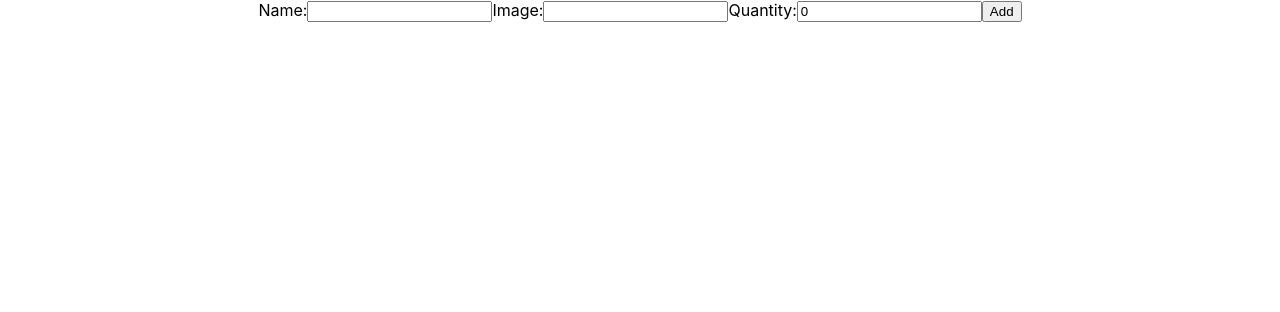
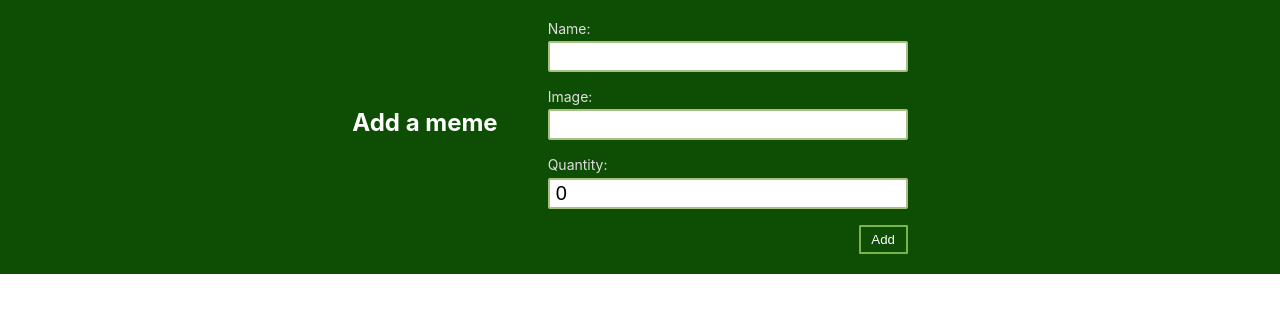
Before and after one commit to wln1-ah/meme-machine, a React (Create React App) app: page / in a window 1280 px wide. Shown: the top 312 px of the page. Built offline with nearby package versions, Linux system fonts and the light colour scheme.

Commit message:
spruced a few things up, adding CSS and reorganizing the template a bit

```diff
--- a/src/App.css
+++ b/src/App.css
@@ -2,31 +2,9 @@
   text-align: center;
 }
 
-.App-logo {
-  animation: App-logo-spin infinite 20s linear;
-  height: 40vmin;
+.App > ul {
+  list-style: none;
+  padding: 70px 50px;
+  margin: 0;
+  text-align: left;
 }
-
-.App-header {
-  background-color: #282c34;
-  min-height: 100vh;
-  display: flex;
-  flex-direction: column;
-  align-items: center;
-  justify-content: center;
-  font-size: calc(10px + 2vmin);
-  color: white;
-}
-
-.App-link {
-  color: #61dafb;
-}
-
-@keyframes App-logo-spin {
-  from {
-    transform: rotate(0deg);
-  }
-  to {
-    transform: rotate(360deg);
-  }
-}
--- a/src/App.js
+++ b/src/App.js
@@ -12,7 +12,7 @@ class App extends Component {
   render() {
     const inventory = this.state.inventory
       .map((meme, index) => (
-       <InventoryItem meme={meme}/>
+        <InventoryItem meme={meme} key={index} />
       ));
 
     return (
--- /dev/null
+++ b/src/components/AddInventory/AddInventory.css
@@ -0,0 +1,60 @@
+.add-inventory {
+    background-color: #0d4e04;
+    display: flex;
+    color: #fff;
+    align-items: center;
+    justify-content: center;
+}
+
+.add-inventory h2 {
+    margin-bottom: 50px;
+}
+
+.add-inventory form {
+    display: flex;
+    flex-direction: column;
+    padding: 20px;
+    align-items: center;
+    width: 100%;
+    max-width: 400px;
+    box-sizing: border-box;
+    margin-left: 30px;
+}
+
+.add-inventory label {
+    margin-bottom: 1em;
+    width: 100%;
+    display: block;
+}
+
+.add-inventory .label {
+    font-size: 14px;
+    color: #ddd;
+    text-align: left;
+    margin-bottom: .3em;
+}
+
+.add-inventory input {
+    width: 100%;
+    font-size: 20px;
+    padding: .1em .3em;
+    border-radius: 2px;
+    border: 2px solid #a8c081;
+    box-sizing: border-box;
+}
+
+.add-inventory button {
+    color: #fff;
+    border: 2px solid #78b447;
+    background-color: transparent;
+    align-self: flex-end;
+    padding: .4em .8em;
+    border-radius: 1px;
+    text-transform: capitalize;
+}
+
+.add-inventory button:focus {
+    outline: 0;
+    font-weight: bold;
+    box-shadow: 0 0 3px 2px #6780b3;
+}
--- a/src/components/AddInventory/AddInventory.js
+++ b/src/components/AddInventory/AddInventory.js
@@ -1,4 +1,5 @@
 import React, { Component } from 'react';
+import './AddInventory.css';
 
 class AddInventory extends Component {
   state = {
@@ -17,31 +18,34 @@ class AddInventory extends Component {
 
   render() {
     return (
+        <div className="add-inventory">
+            <h2>Add a meme</h2>
+
             <form onSubmit={(event) => this.handleSubmit(event)}>
                 <label>
-        Name:
+                    <div className="label">Name:</div>
                     <input
                         type="text"
                         value={this.state.name}
                         onChange={this.handleNameChange} />
                 </label>
                 <label>
-        Image:
-        <input type="text"
+                    <div className="label">Image:</div>
+                    <input
+                        type="text"
                         value={this.state.image}
-                onChange={this.handleImageChange}
-                />
+                        onChange={this.handleImageChange} />
                 </label>
                 <label>
-        Quantity:
+                    <div className="label">Quantity:</div>
                     <input
                         type="number"
                         value={this.state.quantity}
-            onChange={this.handleQuantityChange}
-            />
+                        onChange={this.handleQuantityChange} />
                 </label>
                 <button type="submit">Add</button>
             </form>
+        </div>
     );
   }
 
--- /dev/null
+++ b/src/components/InventoryItem/InventoryItem.css
@@ -0,0 +1,25 @@
+.inventory-item {
+    background-color: #fff;
+    box-shadow: 0 2px 5px #8f9c90;
+    max-width: 400px;
+
+    box-sizing: border-box;
+    padding: 45px 60px;
+
+    display: inline-block;
+    text-align: center;
+    border-radius: 3px;
+}
+
+.inventory-item > img {
+    max-width: 100%;
+}
+
+.inventory-item h3 {
+    margin-top: 0;
+    font-size: 28px;
+}
+
+.inventory-item .quantity {
+    float: right;
+}
--- a/src/components/InventoryItem/InventoryItem.js
+++ b/src/components/InventoryItem/InventoryItem.js
@@ -1,17 +1,16 @@
 import React, { Component } from 'react';
+import './InventoryItem.css';
 
-class InventoryItem extends Component{
-    render(
-    ){
+class InventoryItem extends Component {
+    render() {
         return(
-        <li>
-        <h2>{this.props.meme.name}</h2>
-        <img src={this.props.meme.image} alt={this.props.meme.name} />
-        Quantity: {this.props.meme.quantity}
-        </li>
+            <li className="inventory-item">
+                <h3>{this.props.meme.name}</h3>
+                <img src={this.props.meme.image} alt={this.props.meme.name} />
+                <p className="quantity">Quantity: {this.props.meme.quantity}</p>
+            </li>
+        );
+    }
+}
 
-        )
-    }
-
-}
 export default InventoryItem;
```
Lines whose indentation alone changed are shown as unchanged.
